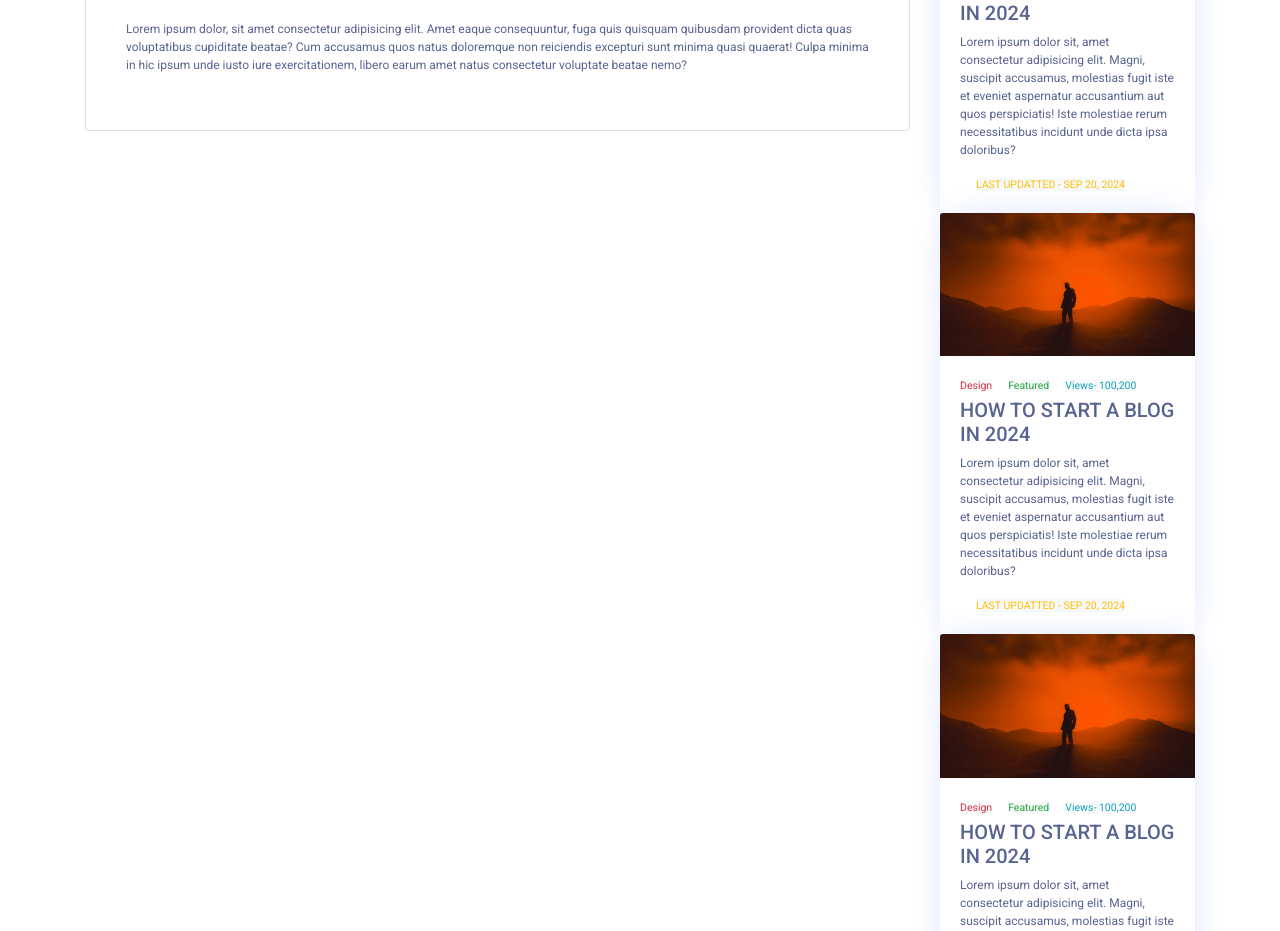
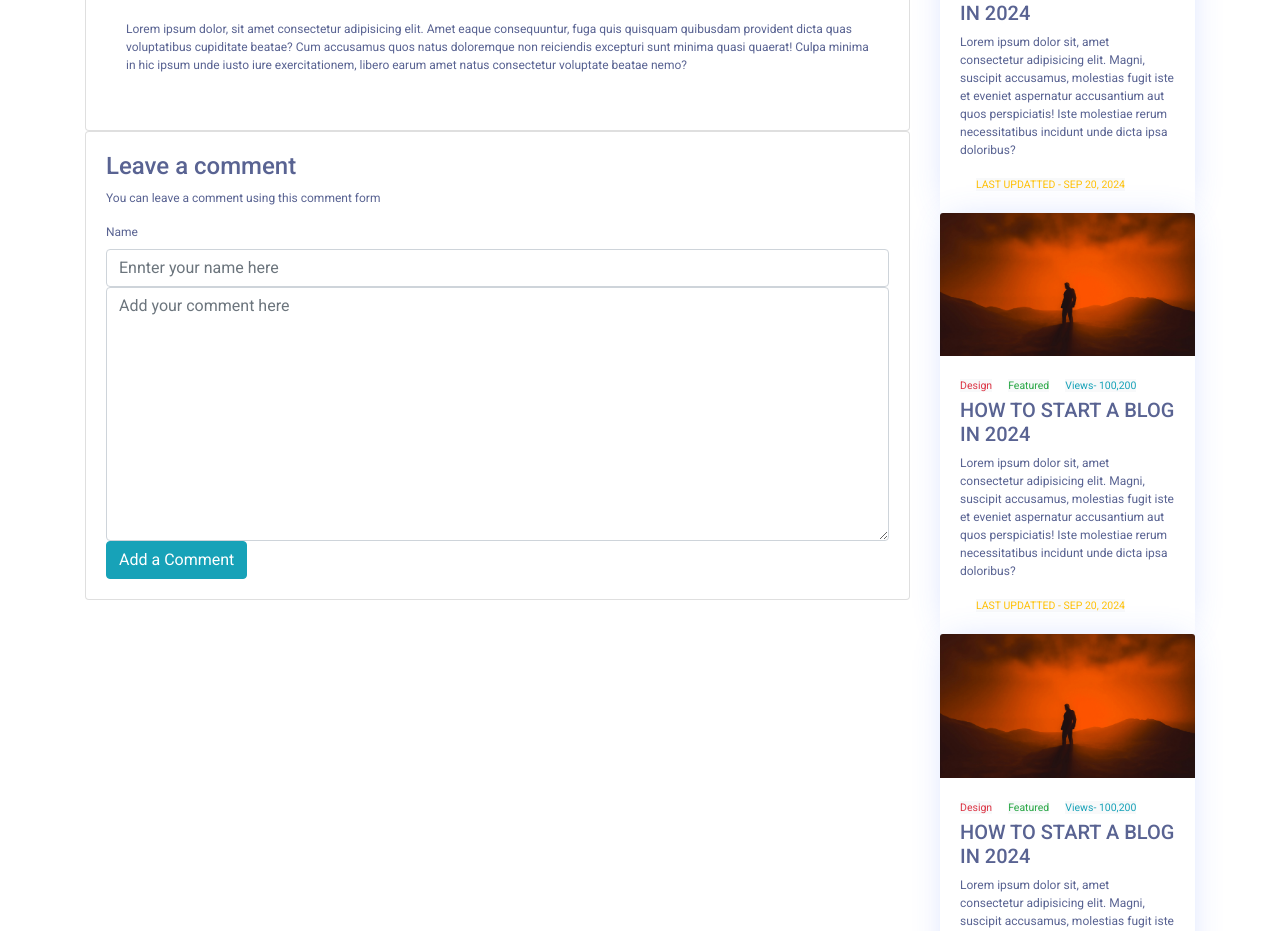
Before and after one commit to malvinopondo/blog-post, an Angular app: page /post in a window 1280 px wide. Shown: the part 780-1711 px from the top of the page. Built offline with nearby package versions, Linux system fonts and the light colour scheme.

Commit message:
feat(single-post): Import thr comment form inside single post component

```diff
--- a/src/app/comments/comment-form/comment-form.component.html
+++ b/src/app/comments/comment-form/comment-form.component.html
@@ -1 +1,15 @@
-<p>comment-form works!</p>
+<div class="card">
+    <div class="card-body">
+        <h4>Leave a comment</h4>
+        <p>You can leave a comment using this comment form</p>
+
+        <form>
+            <label for="">Name</label>
+            <input type="" class="form-control" placeholder="Ennter your name here">
+            <textarea cols="30" rows="10" class="form-control" placeholder="Add your comment here"></textarea>
+            <button class="btn btn-info">Add a Comment</button>
+        </form>
+
+    </div>
+
+</div>
--- a/src/app/pages/single-post/single-post.component.html
+++ b/src/app/pages/single-post/single-post.component.html
@@ -15,6 +15,7 @@
                 </div>
             </div>
         </div>
+        <app-comment-form></app-comment-form>
     </div>
     <div class="col-md-3">
         <app-post-card></app-post-card>
```
